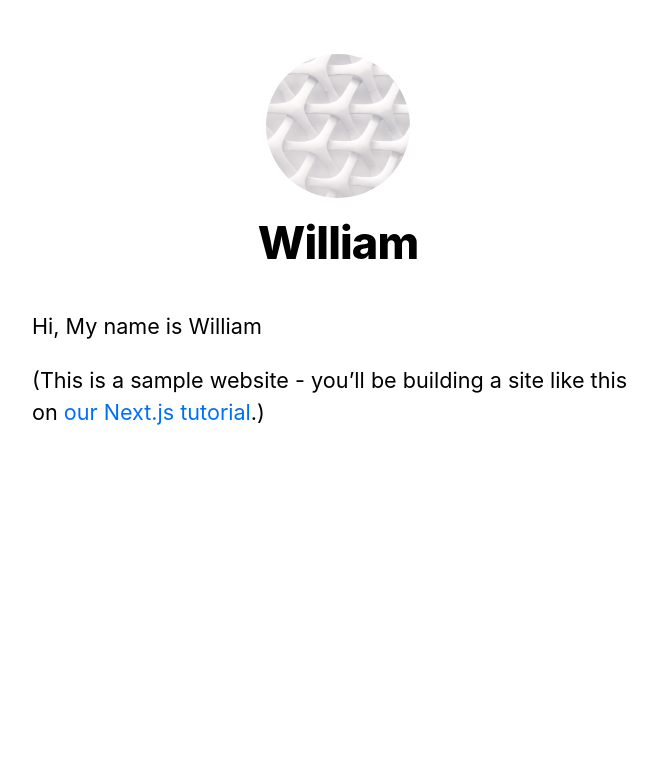
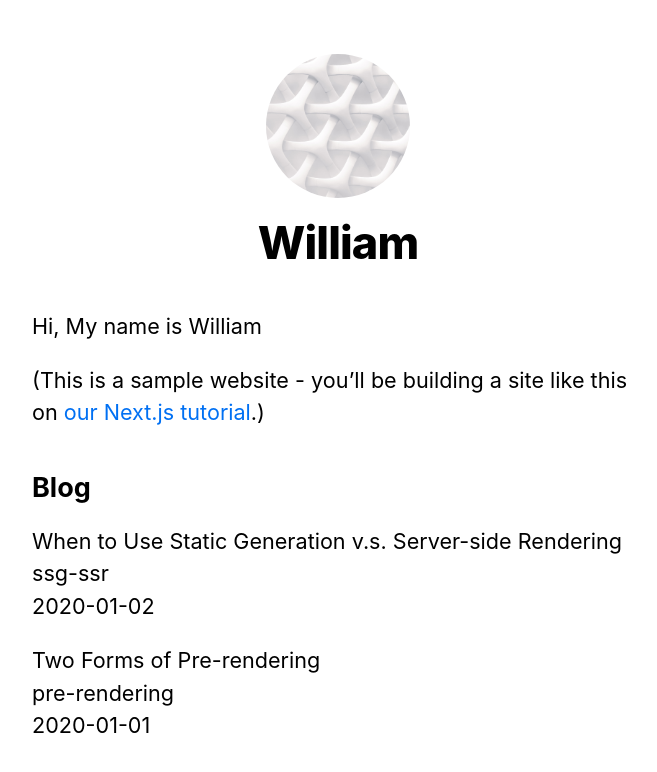
Before and after one commit to coding-quizzer/next-js-tutorial, a Next.js app: page / in a window 1280 px wide. Shown: the top 772 px of the page, without its empty margins (302-959 px from the left). Built offline with nearby package versions, Linux system fonts and the light colour scheme.

Commit message:
Add List of blog articles with metadata to the blog homepage

```diff
--- a/pages/index.js
+++ b/pages/index.js
@@ -1,10 +1,21 @@
 import Head from 'next/head';
 import Layout, { siteTitle } from '../components/layout';
 import utilStyles from '../styles/utils.module.css';
-
+import { getSortedPostsData } from '../lib/posts';
 import Link from 'next/link';
 
-export default function Home() {
+export async function getStaticProps() {
+  const allPostsData = getSortedPostsData();
+  return {
+    props: {
+      allPostsData,
+    }
+  };
+}
+
+
+
+export default function Home({ allPostsData }) {
   return (
     <Layout home>
       <Head>
@@ -17,6 +28,20 @@
           <a href="https://nextjs.org/learn">our Next.js tutorial</a>.)
         </p>
       </section>
+      <section className={`${utilStyles.headingMd} ${utilStyles.padding1px}`}>
+        <h2 className={utilStyles.headingLg}>Blog</h2>
+        <ul className={utilStyles.list}>
+          {allPostsData.map(({ id, date, title }) => (
+            <li className={utilStyles.listItem} key={id}>
+              {title}
+              <br />
+              {id}
+              <br />
+              {date}
+            </li>
+          ))}
+        </ul>
+      </section>
 
 
     </Layout>
```
